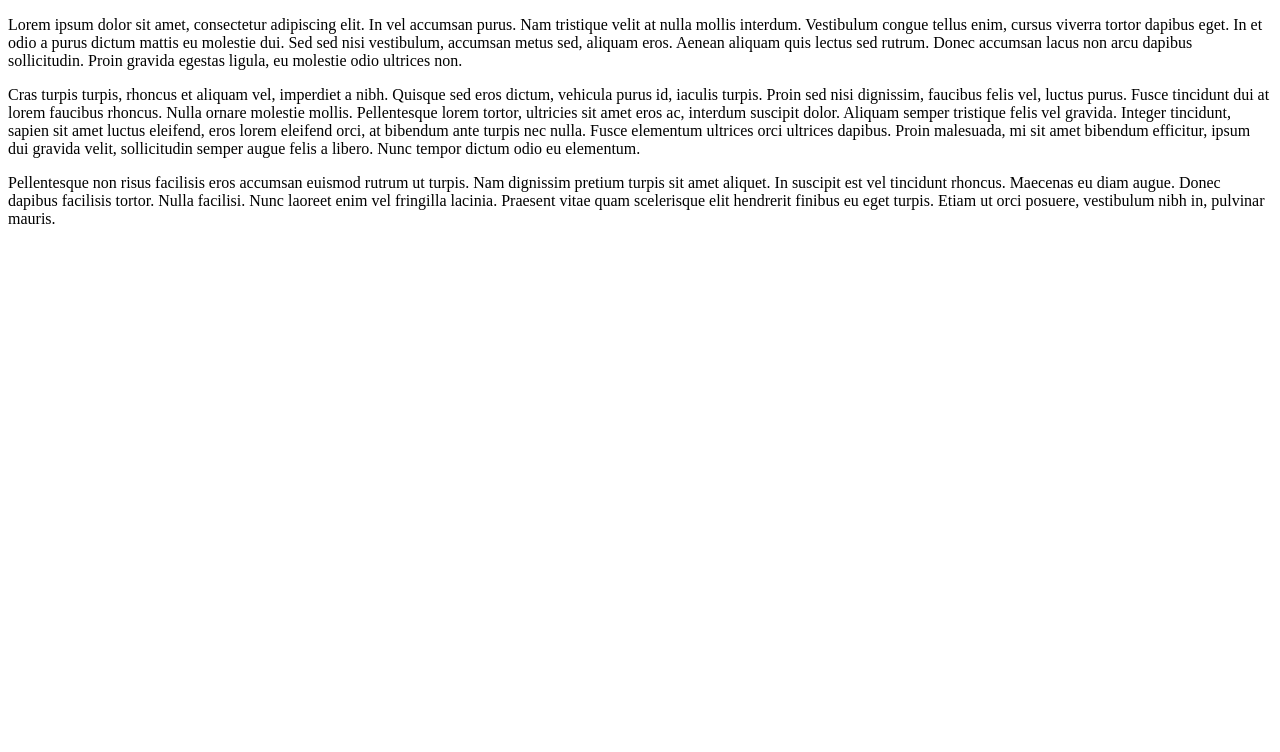
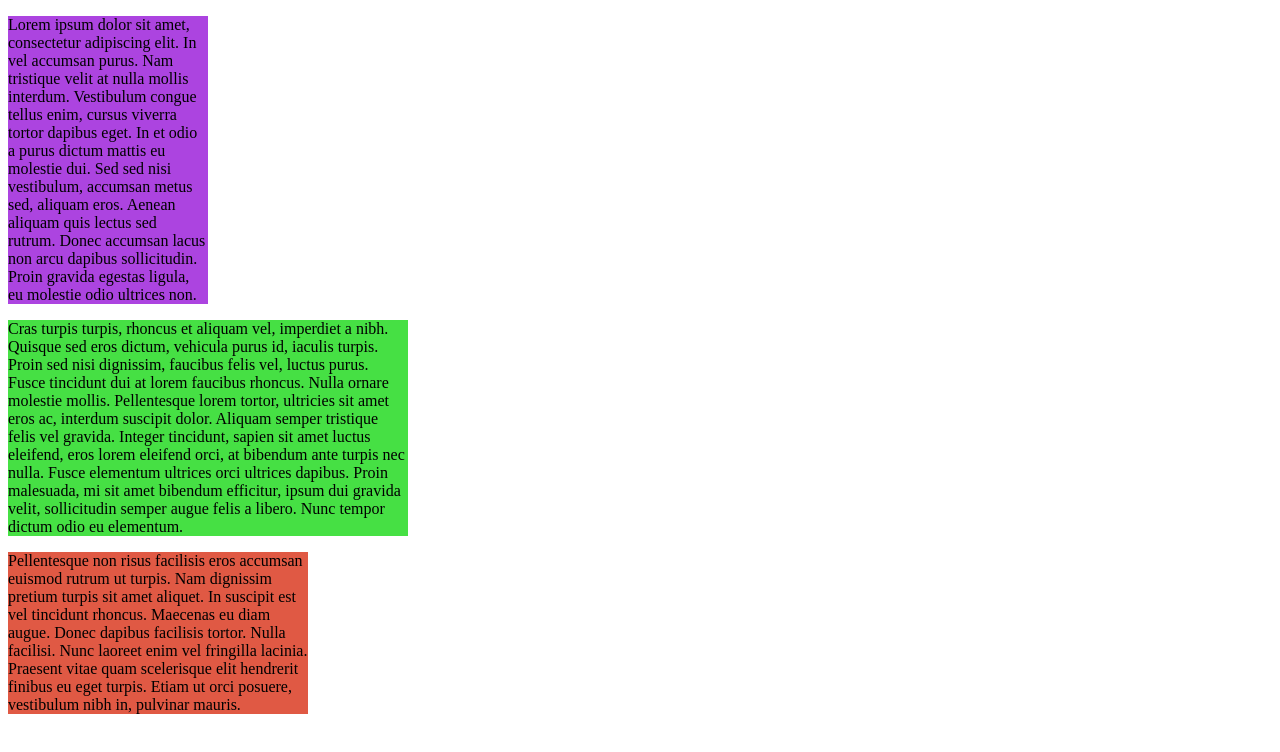
Before and after one commit to Greugreu/exocss2, a plain HTML site: page index.html in a window 1280 px wide. Drawn offline with Linux system fonts and the light colour scheme.

Commit message:
fix css link, changed p width

```diff
--- a/assets/css/style.css
+++ b/assets/css/style.css
@@ -1,13 +1,13 @@
 @import url "reset.css";
 #lorem {
   background-color: #AC44E0;
-  width: 20px
+  width: 200px
 }
 #cras {
   background-color: #46E044;
-  width: 40px;
+  width: 400px;
 }
 #pellentesque {
   background-color: #E05944;
-  width: 30px
+  width: 300px
 }
--- a/index.html
+++ b/index.html
@@ -1,6 +1,6 @@
 <!DOCTYPE html>
 <html lang="en" dir="ltr">
-<link href="./assets/css/style.css" />
+<link rel="stylesheet" href="./assets/css/style.css" />
   <head>
     <meta charset="utf-8">
     <title></title>
```
